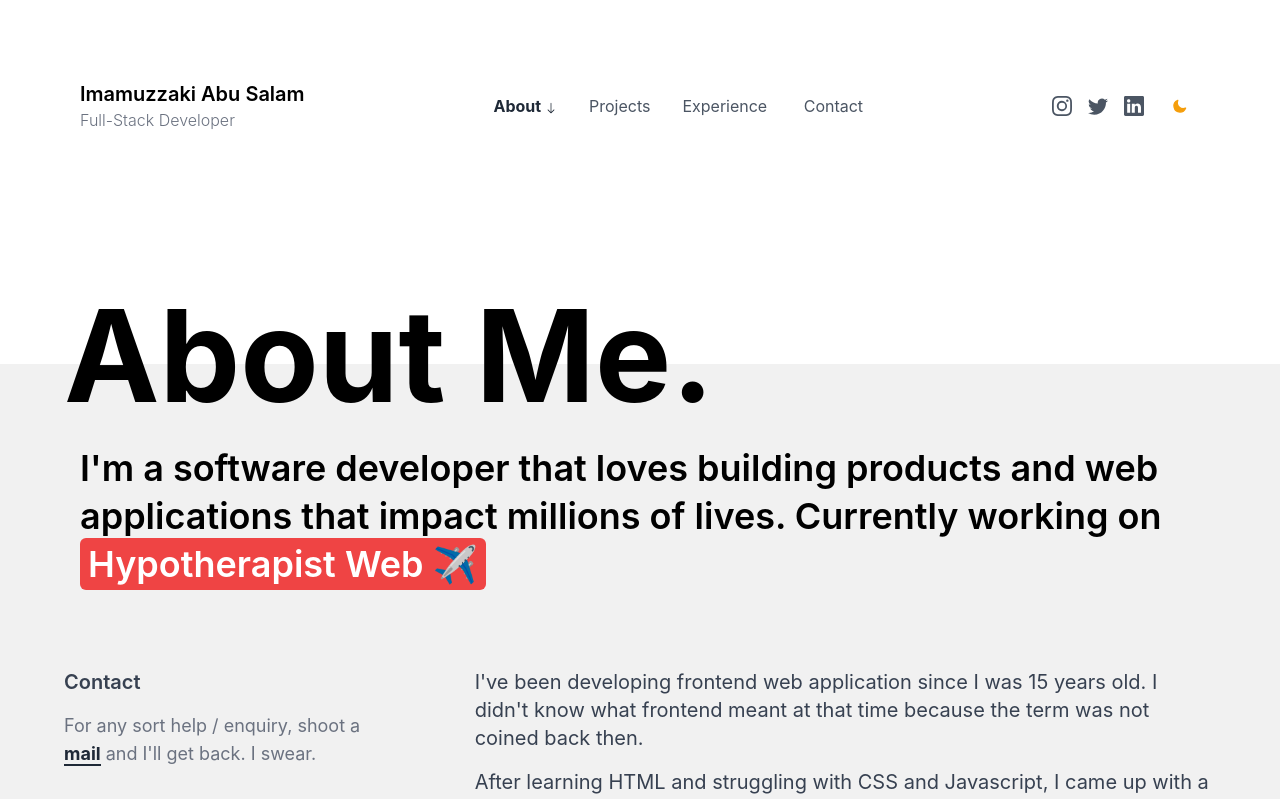
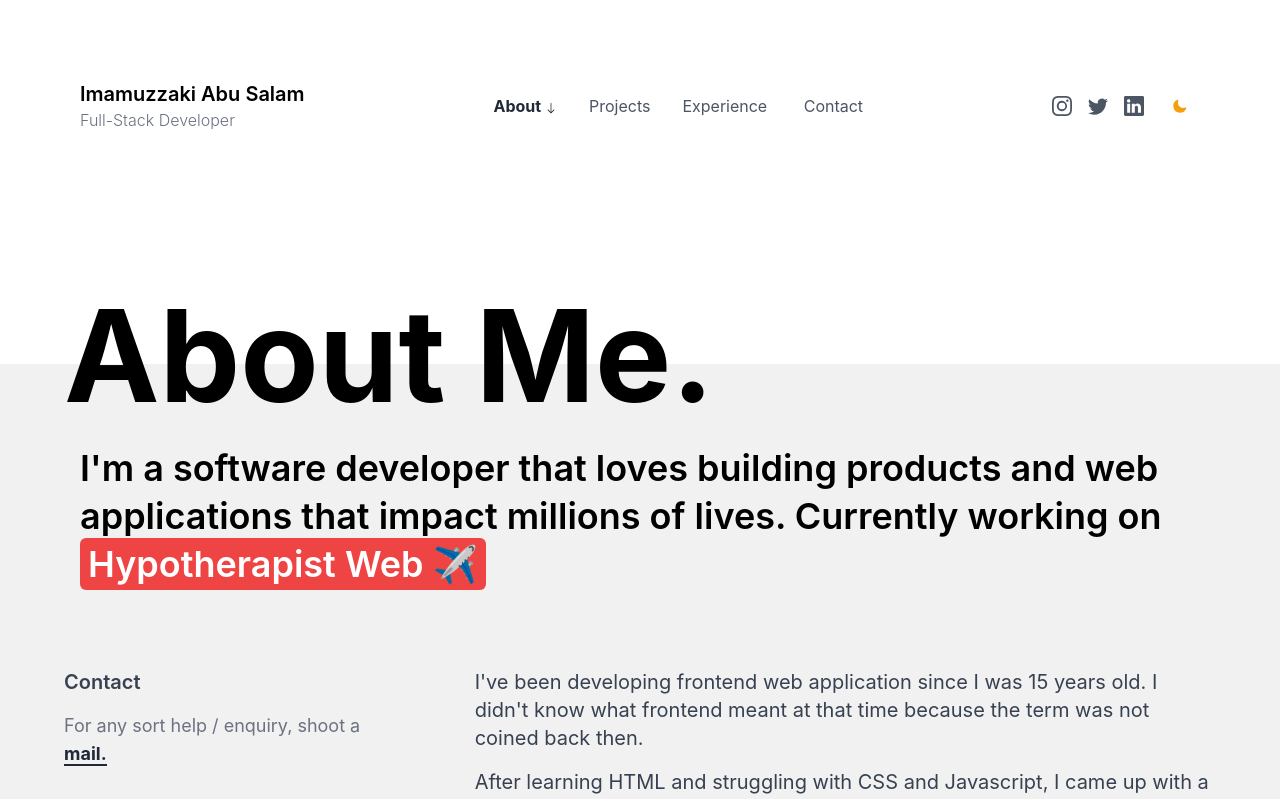
Before and after one commit to ImBIOS/imbios-portfolio, a Next.js app: page /about in a window 1280 px wide. Shown: the top 799 px of the page. Built offline with nearby package versions, Linux system fonts and the light colour scheme.

Commit message:
update several details

```diff
--- a/components/AboutMe.js
+++ b/components/AboutMe.js
@@ -39,9 +39,8 @@ export default function AboutMe() {
                   href={`mailto:${userData.email}`}
                   className="text-gray-800 border-b-2 border-gray-800 dark:border-gray-300 font-bold dark:text-gray-300"
                 >
-                  mail
-                </a>{" "}
-                and I'll get back. I swear.
+                  mail.
+                </a>
               </p>
             </div>
             <div className="mt-8">
--- a/components/FavouriteProjects.js
+++ b/components/FavouriteProjects.js
@@ -40,7 +40,7 @@ export default function FavouriteProjects() {
           >
             <div className="relative overflow-hidden">
               <img
-                src="/jk.png"
+                src="/hujian.png"
                 alt="portfolio"
                 className="transform hover:scale-125 transition duration-2000 ease-out"
               />
--- a/constants/data.js
+++ b/constants/data.js
@@ -3,7 +3,7 @@ const userData = {
   name: "Imamuzzaki Abu Salam",
   designation: "Full-Stack Developer",
   avatarUrl: "/avatar.jpeg",
-  email: "imamuzzaki@gmail.com",
+  email: "hi@imam.dev",
   phone: "+62 85156451441",
   address: "Sragen, Central Java, Indonesia.",
   projects: [
```
